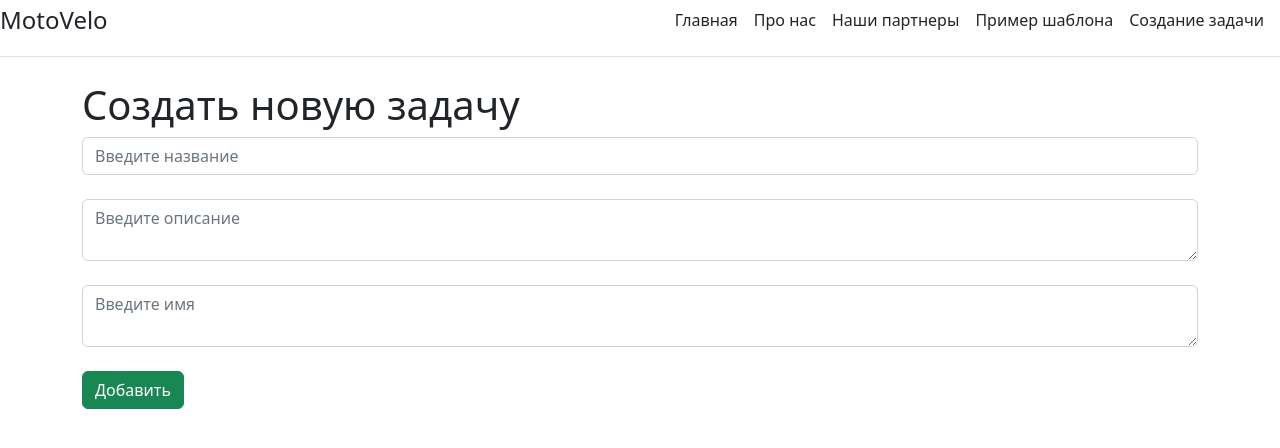
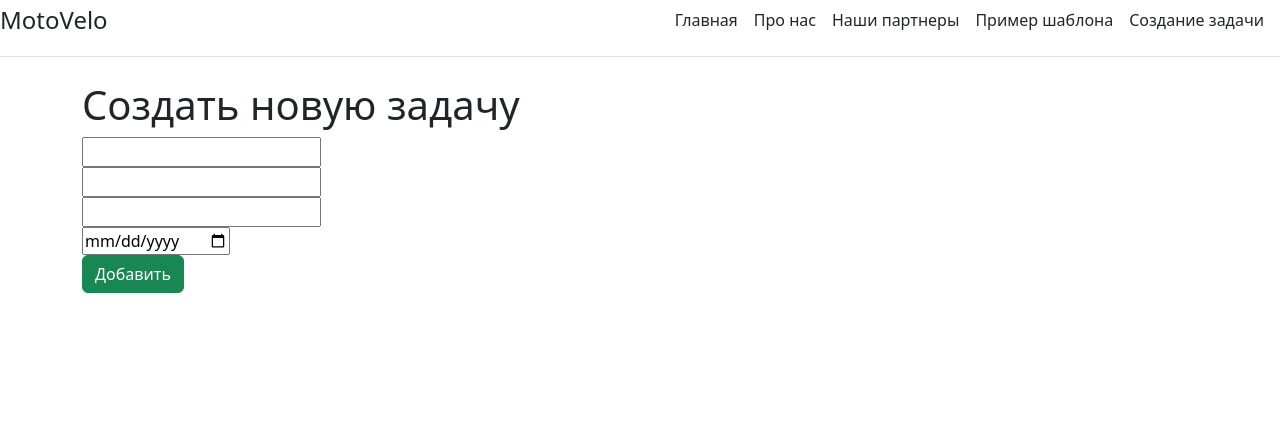
Before and after one commit to NikitaSaganovich/django, a Django app: template website1/main/templates/main/create.html in a window 1280 px wide. Shown: the top 448 px of the page. Run offline with Django 3.2, Linux system fonts and the light colour scheme; the template is opened without the code that fills it, so the values that code supplies are empty, except form fields; tables that the repository leaves empty hold one stand-in row (values such as "Sample post"); form fields are guessed from the names that the template uses.

Commit message:
21.12(2)

```diff
--- a/website1/main/templates/main/base.html
+++ b/website1/main/templates/main/base.html
@@ -16,7 +16,7 @@
 
       <nav class="d-inline-flex mt-2 mt-md-0 ms-md-auto">
         <a class="me-3 py-2 text-dark text-decoration-none" href="{% url 'home' %}">Главная</a>
-        <a class="me-3 py-2 text-dark text-decoration-none" href="/{% url 'about' %}">Про нас</a>
+        <a class="me-3 py-2 text-dark text-decoration-none" href="{% url 'about' %}">Про нас</a>
           <a class="me-3 py-2 text-dark text-decoration-none" href="{% url 'new' %}">Наши партнеры</a>
           <a class="me-3 py-2 text-dark text-decoration-none" href="{% url 'example' %}">Пример шаблона</a>
            <a class="me-3 py-2 text-dark text-decoration-none" href="{% url 'create' %}"> Создание задачи</a>
--- a/website1/main/templates/main/create.html
+++ b/website1/main/templates/main/create.html
@@ -7,12 +7,13 @@
 
 {% block content %}
     <h1>Создать новую задачу</h1>
-    <from method="post">
+    <form method="post">
         {% csrf_token %}
-        <input type="text" placeholder="Введите название" class="form-control"><br>
-        <textarea type="text" placeholder="Введите описание" class="form-control"></textarea><br>
-        <textarea type="text" placeholder="Введите имя" class="form-control"></textarea><br>
+        {{ form.title }}<br>
+        {{ form.task }}<br>
+        {{ form.name }}<br>
+        {{ form.date }}<br>
         <button type="submit" class="btn btn-success">Добавить</button>
-    </from>
+    </form>
 
 {% endblock %}
--- a/website1/main/views.py
+++ b/website1/main/views.py
@@ -21,4 +21,4 @@ def create(request):
     context = {
         "form":form
     }
-    return render(request,'main/create.html')
+    return render(request,'main/create.html', context)
```
Also changed, not shown: website1/main/forms.py (+8 -2 lines).
